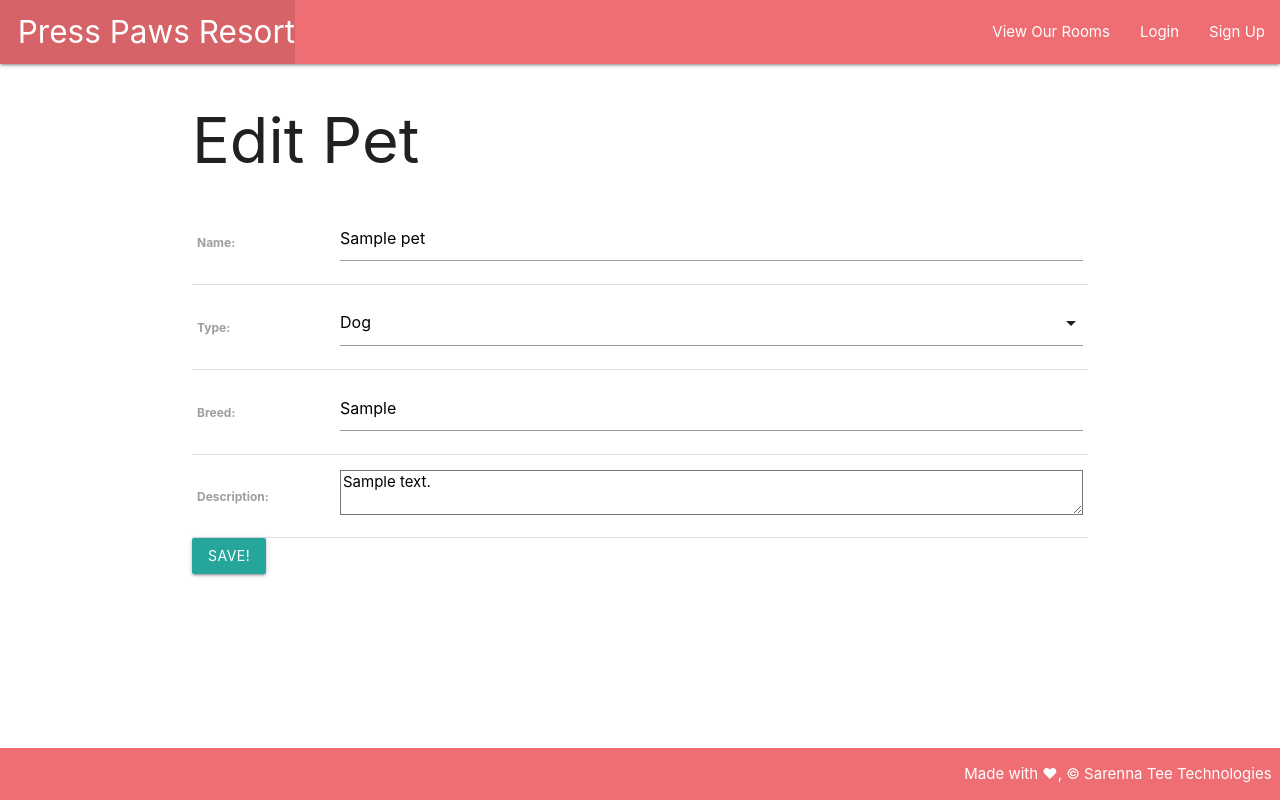
After one commit to rennerdigital/press-paws, a Django app: page /pets/1/edit/ in a window 1280 px wide. The commit adds this page. Run offline with Django 3.2, Linux system fonts and the light colour scheme; tables that the repository leaves empty hold one stand-in row (values such as "Sample post").

Commit message:
adds update CBV & template for pet model on profile page

```diff
--- /dev/null
+++ b/main_app/templates/main_app/pet_form.html
@@ -0,0 +1,17 @@
+{% extends 'base.html' %} {% block content %}
+
+<h1>Edit Pet</h1>
+<form action="" method="post">
+  {% csrf_token %}
+  <table>
+    {{ form.as_table }}
+  </table>
+  <input type="submit" value="Save!" class="btn" />
+</form>
+
+<script>
+  var selectEl = document.getElementById("id_type");
+  M.FormSelect.init(selectEl);
+</script>
+
+{% endblock %}
--- a/main_app/templates/main_app/profile.html
+++ b/main_app/templates/main_app/profile.html
@@ -30,6 +30,7 @@
         <h5>Type: {{pet.get_type_display}}</h5>
         <h5>Breed: {{pet.breed}}</h5>
         <h5>Description: {{pet.description}}</h5>
+        <a href="{% url 'edit_pet' pet.id %}">edit</a> |
         <a href="{% url 'delete_pet' pet.id %}">delete</a>
       </div>
       </a>
--- a/main_app/urls.py
+++ b/main_app/urls.py
@@ -11,5 +11,6 @@ urlpatterns = [
   path('profile/<int:pk>/update/', views.ProfileUpdate.as_view(), name='profile_update'),
   path('profile/<int:profile_id>/add_pet/', views.add_pet, name='add_pet'),
   path('pets/<int:pk>/delete/', views.PetDelete.as_view(), name='delete_pet'),
+  path('pets/<int:pk>/edit/', views.PetUpdate.as_view(), name='edit_pet'),
   path('rooms/', views.RoomList.as_view(), name = 'rooms_index')
 ]
--- a/main_app/views.py
+++ b/main_app/views.py
@@ -63,6 +63,11 @@ class PetDelete(DeleteView):
   model = Pet
   success_url = '/profile/'
 
+class PetUpdate(UpdateView):
+  model = Pet
+  fields = ['name', 'type', 'breed', 'description']
+  success_url = '/profile/'
+
 class RoomList(ListView):
     model = Room
 
```
